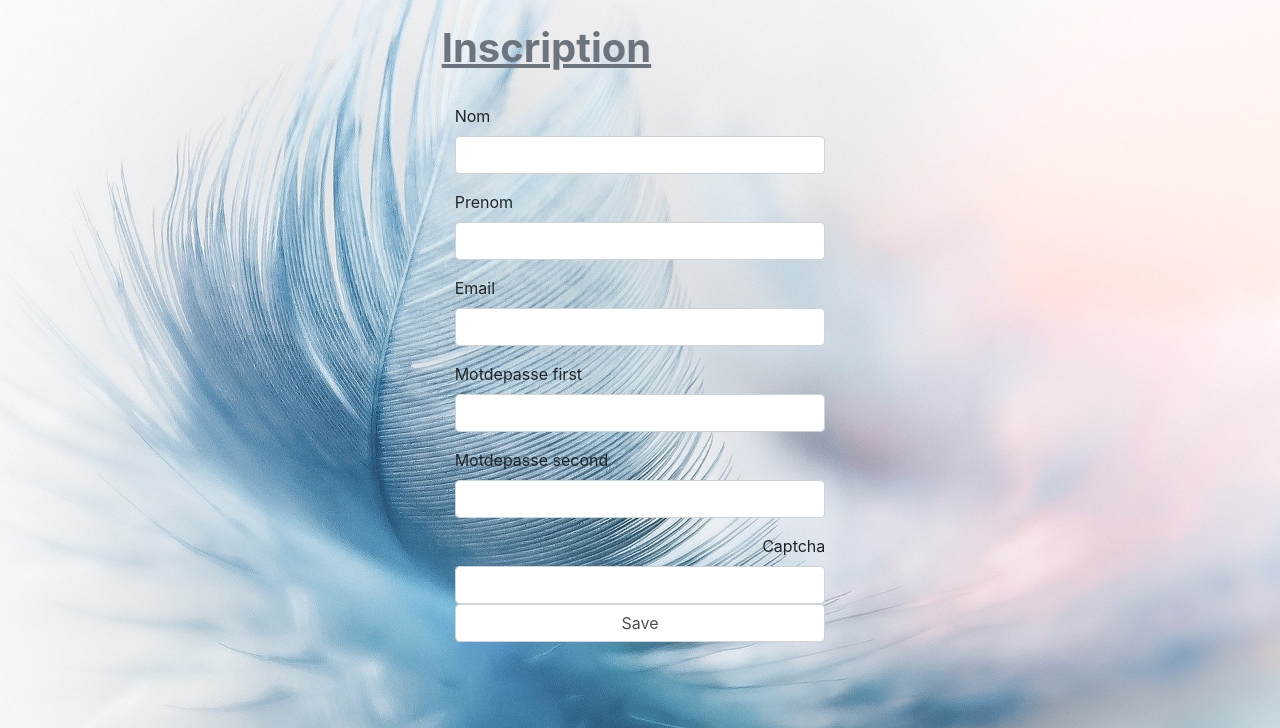
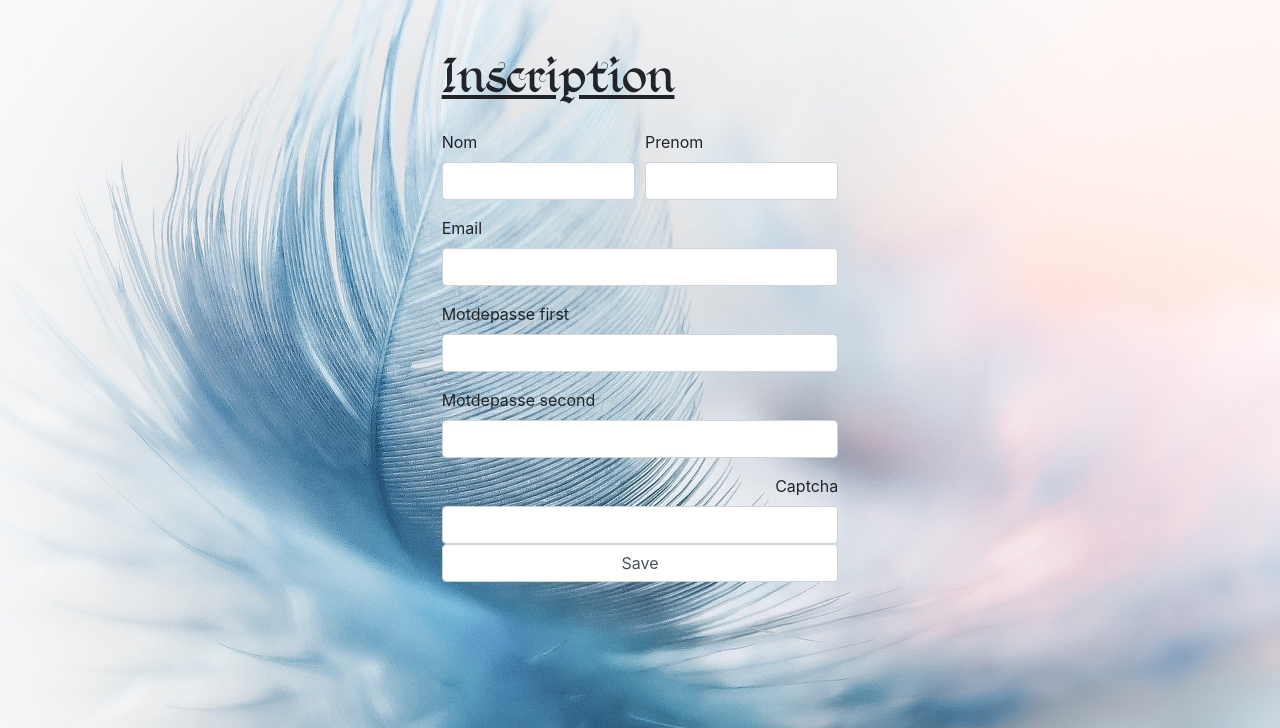
Before and after one commit to boby15000/CarnetAdresse, a Symfony app: template templates/security/inscription.html.twig in a window 1280 px wide. Shown: the part 72-800 px from the top of the page. Run offline with Twig, Linux system fonts and the light colour scheme; the template is opened without the code that fills it, so the values that code supplies are empty; form fields are guessed from the names that the template uses; some libraries are stand-ins or nearby versions.

Commit message:
Mise en place des commentaires sur les pages "Security"

```diff
--- a/public/css/base.css
+++ b/public/css/base.css
@@ -1,7 +1,7 @@
 
 @font-face {
  	font-family: "Ecriture_Ecole";
- 	src: url('font/graphecrit.ttf');
+ 	src: url('font/Kingthings_Foundation.ttf');
  }
 
 
@@ -12,7 +12,7 @@ html, body {
 
 
 
-.ecritureEcole {
+.ecritureTitre {
 	font-family:Ecriture_Ecole;
-	font-size: 2em;  }
+	font-size: 3em;  }
 }
--- /dev/null
+++ b/public/js/recaptcha.js
@@ -0,0 +1,16 @@
+$(function () {
+      // Fonction utilisé pour le Captcha
+      function recaptchaCallback(token)
+      {
+        var elem = document.querySelector(".g-recaptcha");
+        while ((elem = elem.parentElement) !== null)
+        {
+          if (elem.nodeType === Node.ELEMENT_NODE && elem.tagName === 'FORM')
+          {
+            elem.submit();
+            break;
+          }
+        }
+      }
+
+});
--- a/src/Security/PersonaliseAuthenticator.php
+++ b/src/Security/PersonaliseAuthenticator.php
@@ -109,4 +109,9 @@ class PersonaliseAuthenticator extends AbstractFormLoginAuthenticator implements
     {
         return $this->urlGenerator->generate(self::LOGIN_ROUTE);
     }
+
+    public function supportsRememberMe()
+    {
+        return true;
+    }
 }
--- a/templates/base.html.twig
+++ b/templates/base.html.twig
@@ -29,8 +29,12 @@
             <li class="nav-item">
               <a class="nav-link" href="{{ path('Fiche.voirTout', {'Letter': 'A'}) }}">Liste des contacts</a>
             </li>
-            <li class="nav-item">
-              <a class="nav-link" href="{{ path('Fiche.ajouter') }}">Nouveau contact</a>
+            <li class="nav-item dropdown">
+              <a class="nav-link dropdown-toggle" data-toggle="dropdown" href="#" role="button" aria-haspopup="true" aria-expanded="false">Ajouter une nouvel fiche</a>
+              <div class="dropdown-menu">
+                <a class="dropdown-item" href="{{ path('Fiche.ajouter') }}">Par moi-même</a>
+                <a class="dropdown-item" href="#">Par un proche</a>
+              </div>
             </li>
             <li class="nav-item">
               <a class="nav-link" href="#"></a>
--- a/templates/security/inscription.html.twig
+++ b/templates/security/inscription.html.twig
@@ -6,38 +6,32 @@
 
 
 {% block body %}
-	<div class ="row mt-4">
-		<div class="col-12 col-sm-12 col-md-4 offset-md-4">
-			<h1 class="text-secondary"><u><b>Inscription</b></u></h1>
-		</div>
-	</div>
-
-	<!-- Formulaire d'inscription -->
-	{% if error is defined %}
-		<div class ="row">
-			<div class="col-12 col-sm-12 col-md-4 offset-md-4 alert alert-danger" role="alert">
-			  {{ error.messageKey|trans(error.messagedata, 'security', "Fr") }}
-			</div>
-		</div>
-	{% endif %}
-
-	<div class="row">
-
-	</div>
 
 
-	<div class="col-12 col-sm-12 col-md-4 offset-md-4" style="">
+	<div class ="row mt-5">
+
+		{# Affichage du Titre #}
+		<div class="col-12 col-sm-12 col-md-4 offset-md-4">
+			<h1 class="ecritureTitre"><u>Inscription</u></h1>
+		</div>
+		{# Fin d'affichage du Titre #}
+
+
+
+
+		{# Affichage du formulaire d'inscription #}
+		<div class="col-12 col-md-4 offset-md-4" style="">
 			{{ form_start ( form  ) }}
-		    <div class="form-row p-2">
+			    <div class="form-row">
 			    	<div class="form-group col-md-12">
 						{{ form_errors(form) }}
 					</div>
-		    	<div class="form-group col-md-12">
+			    	<div class="form-group col-12 col-md-6">
 			        	{{ form_label(form.nom) }}
 			        	{{ form_errors(form.nom) }}
 			    		{{ form_widget(form.nom) }}
 			        </div>
-		        <div class="form-group col-md-12">
+			        <div class="form-group col-12 col-md-6">
 			        	{{ form_label(form.prenom) }}
 			        	{{ form_errors(form.prenom) }}
 			        	{{ form_widget(form.prenom) }}
@@ -64,5 +58,14 @@
 			    </div>
 			{{ form_end(form) }}
 		</div>
+		{# Fin d'affichage du formulaire d'inscription #}
+
+
+	{# Début de l'insertion du JavaScript #}
+	{% block javascripts %}
+	    <script src="{{ asset('js/recaptcha.js') }}"</script>
+	{% endblock %}
+	{# Fin de l'insertion du JavaScript #}
+
 
 {% endblock %}
```
Also changed, not shown: src/Form/UserType.php (+9 -1 lines), templates/fiche/add_edit.html.twig (+1 -14 lines), templates/security/login.html.twig (+35 -12 lines), public/css/font/BrannbollFS_PERSONAL.ttf (added), public/css/font/Kingthings_Foundation.ttf (added), public/css/font/Spirax-Regular.ttf (added). Lines whose indentation alone changed are shown as unchanged.
